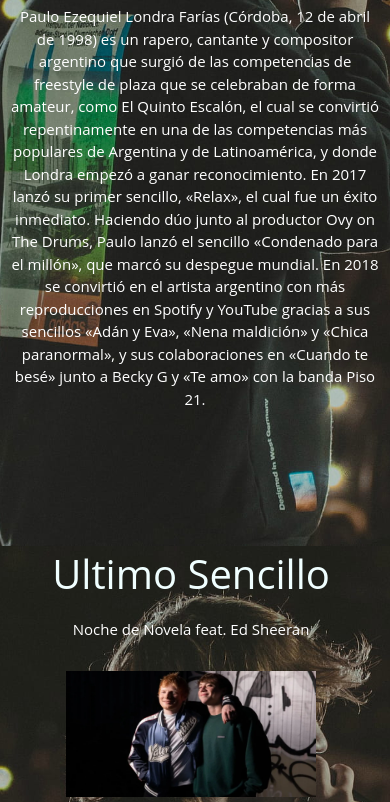
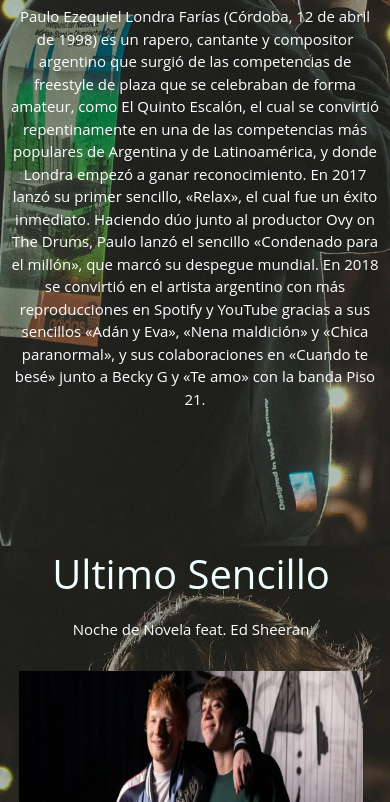
Before and after one commit to Tomahumada/Paulo-londra, a plain HTML site: page index.html in a window 390 px wide. Shown: the part 298-1100 px from the top of the page. Drawn offline with nearby package versions, Linux system fonts and the light colour scheme.

Commit message:
Subidaal servidor

```diff
--- a/css/style.css
+++ b/css/style.css
@@ -241,8 +241,8 @@
         margin: 10px 10px;
     }
     .nocheDeNovela{
-        width: 250px;
-        height: 15vh;
+        width: 90%;
+        height: 35vh;
     }
     .nav-link-f, .centroFooter, .copy{
         font-size: 10px;
```
